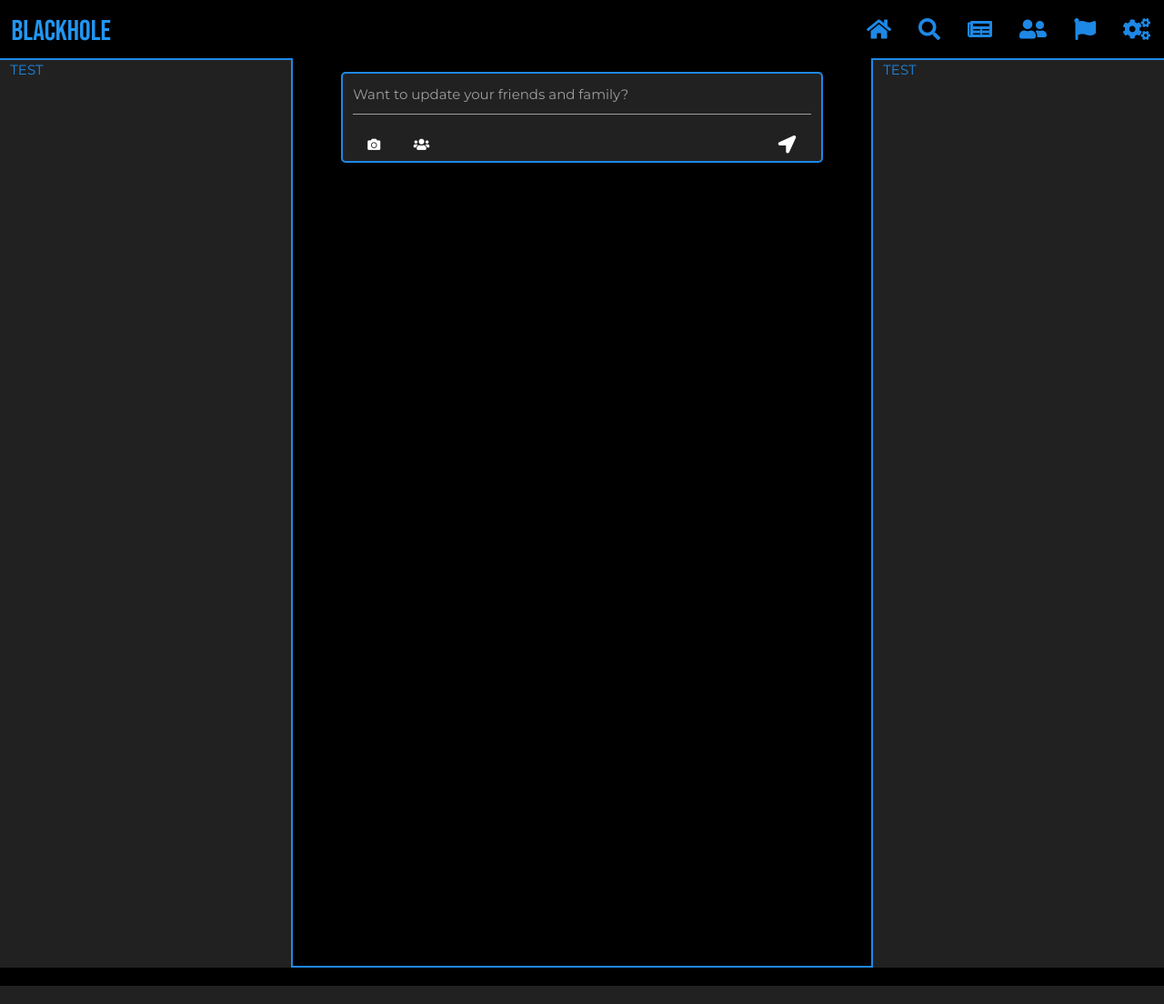
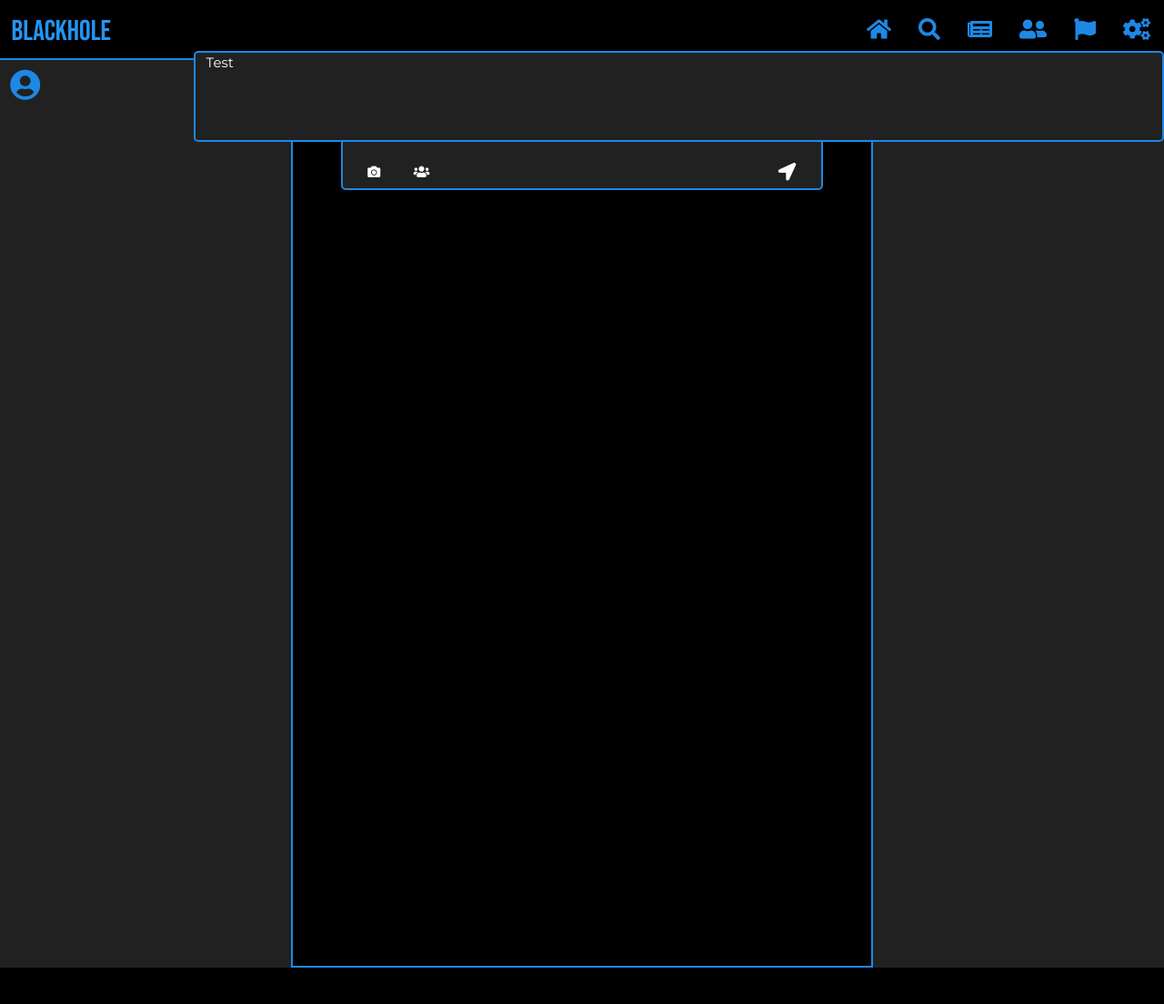
Before and after one commit to Code-Institute-Submissions/Blackhole, a Flask app: page /home in a window 1280 px wide. Shown: the whole page at 91% size. Run offline with Flask 2, Linux system fonts and the light colour scheme; some libraries are stand-ins or nearby versions.

Commit message:
fixed some of the styling for the input boxes and added a pop out side menu for the profile

```diff
--- a/static/css/style.css
+++ b/static/css/style.css
@@ -33,7 +33,9 @@ nav .brand-logo {
     border: solid 2px #1565c0;
 }
 
-#callout #landing-card input {
+#callout #landing-card .input-field,
+#callout #landing-card label,
+#callout #landing-card input  {
     color: #1e88e5;
 }
 
@@ -72,10 +74,15 @@ nav .brand-logo {
     }
 }
 
-.input-field {
+#acitivity .input-field {
     background-color: #212121;
     border: solid 2px #1e88e5;
     border-radius: 5px;
+    padding-top: 2em;
+}
+
+#acitivity #label-post {
+    padding-top: 1em;
 }
 
 #new-post .input-field .btn {
@@ -83,3 +90,19 @@ nav .brand-logo {
     background-color: transparent;
     box-shadow: none;
 }
+
+#profile-pop-out-icon {
+    font-size: 34px;
+    padding-top: 10px;
+}
+
+#profile-pop-out-section {
+    position: absolute;
+    top: 56px;
+    right: 0;
+    background-color: #212121;
+    border: solid 2px #1e88e5;
+    border-radius: 5px;
+    height: 100px;
+    color: white;
+}
--- a/static/js/script.js
+++ b/static/js/script.js
@@ -5,11 +5,11 @@ $(document).ready(function(){
         autoClose: true,
         yearRange: 100,
     });
+    $('.sidenav').sidenav();
 });
 
-// need to fix for clicking else where
-$(document).on('click', '#acitivity-post', function() {
-    $('#label-post').toggle();
+$(document).on('click', '#profile-pop-out-icon', function() {
+    $('#profile-pop-out-section').toggle();
 })
 
 $(document).on('click', '#image-post-icon', function() {
--- a/templates/home.html
+++ b/templates/home.html
@@ -5,20 +5,24 @@
 <section class="row">
 <!-- PROFILE SECTION -->
     <div id="profile-home" class="side-view">
-        <div class="col s0 m4 l3 contain grey darken-4">
-        TEST
+        <div class="col s2 m4 l3 contain grey darken-4">
+            <div id="home-mobile-side-nav">
+                <div id="profile-pop-out">
+                    <i id="profile-pop-out-icon" class="fas fa-user-circle"></i>
+                </div>
+            </div>
         </div>
     </div>
 <!-- ACTIVITY / NEWS FEED -->
     <div id="acitivity">
-        <div class="col s12 m8 l6 contain">
+        <div class="col s10 m8 l6 contain">
             <div class="row">
                 <form id="new-post" method="POST" action="{{ url_for('home') }}" >
     <div class="col s1"></div>
                     <div class="input-field col s10 push-1">
                     <!-- Text descripton for the post-->
                         <textarea id="acitivity-post" name="acitivity-post" class="materialize-textarea"></textarea>
-                        <label id="label-post" for="acitivity-post">Want to update your friends and family?</label>
+                        <label id="label-post" for="acitivity-post">Type your new post here:</label>
                     <!-- image upload ( need to add image preview still ) -->
                         <input type="file" name="image-post" id="image-post" hidden="hidden">
                         <i id="image-post-icon" class="btn fas fa-camera"></i>
@@ -40,5 +44,11 @@
         </div>
     </div>
 </section>
+<!-- PROFILE POP OUT FOR MOBILE -->
+<section class="row">
+    <div id="profile-pop-out-section" class="col s10 push-2">
+        Test
+    </div>
+</section>
 
 {% endblock %}
```
